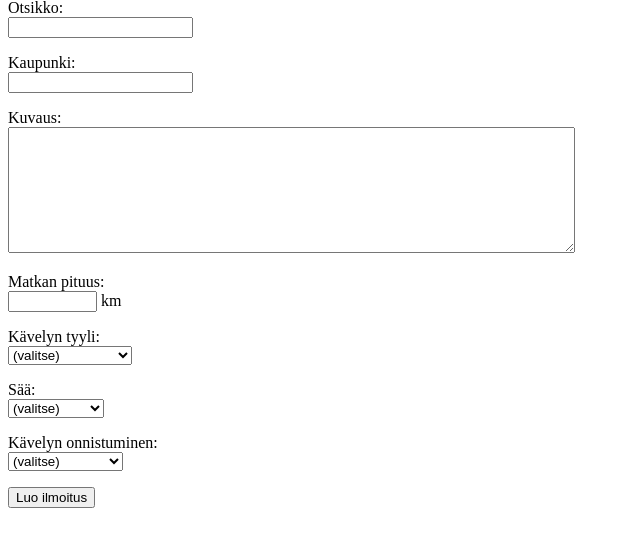
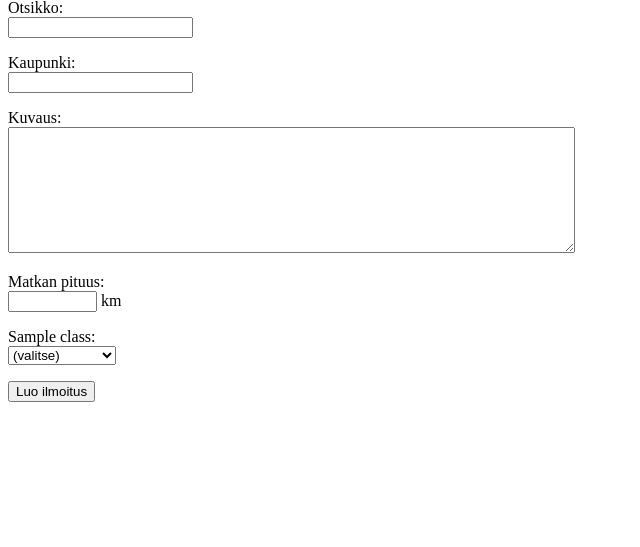
Before and after one commit to unnamant/Kavelypaivakirja, a Flask app: template templates/new_items.html in a window 1280 px wide. Shown: the part 81-628 px from the top of the page, without its empty margins (0-640 px from the left). Run offline with Flask 3, Linux system fonts and the light colour scheme; the template is opened without the code that fills it: most values are stand-ins (such as "Sample title", 1, 10 or a date in 2020).

Commit message:
Store classes in database

```diff
--- a/app.py
+++ b/app.py
@@ -38,8 +38,8 @@ def show_item(item_id):
 @app.route("/new_items")
 def new_items():
     require_login()
-
-    return render_template("new_items.html")
+    classes = items.get_all_classes()
+    return render_template("new_items.html", classes=classes)
 
 @app.route("/create_items", methods=["POST"])
 def create_items():
@@ -58,15 +58,10 @@ def create_items():
     user_id = session["user_id"]
 
     classes = []
-    section = request.form["section"]
-    if section:
-        classes.append(("Kävelyn tyyli", section))
-    weather = request.form["weather"]
-    if weather:
-        classes.append(("Sää", weather))
-    success = request.form["success"]
-    if success:
-        classes.append(("Kävelyn onnistuminen", success))
+    for entry in request.form.getlist("classes"):
+        if entry:
+            parts = entry.split(":")
+            classes.append((parts[0], parts[1]))
 
     items.add_items(title, description, distance, city, user_id, classes)
 
--- a/schema.sql
+++ b/schema.sql
@@ -13,6 +13,12 @@ CREATE TABLE items (
     user_id INTEGER REFERENCES users
 );
 
+CREATE TABLE classes (
+    id INTEGER PRIMARY KEY,
+    title TEXT,
+    value TEXT
+);
+
 CREATE TABLE item_classes (
     id INTEGER PRIMARY KEY,
     item_id INTEGER REFERENCES items,
--- a/templates/new_items.html
+++ b/templates/new_items.html
@@ -24,40 +24,17 @@
       Matkan pituus: <br />
       <input type="text" name="distance" size="8" pattern="[1-9][0-9]{0,3}" required/> km
     </p>
+    {% for class in classes %}
     <p>
-      Kävelyn tyyli: <br />
-      <select name="section">
+      {{ class }}: <br />
+      <select name="classes">
         <option value="">(valitse)</option>
-        <option value="lyhyet matkat">lyhyet matkat</option>
-        <option value="pitkät matkat">pitkät matkat</option>
-        <option value="ulkomaan matkat">ulkomaan matkat</option>
-        <option value="kotimaan matkat">kotimaan matkat</option>
-        <option value="merkitty reitti">merkitty reitti</option>
-        <option value="vaellusreitti">vaellusreitti</option>
+      {% for option in classes[class] %}
+        <option value="{{ class }}:{{ option }}">{{ option }}</option>
+      {% endfor %}
       </select>
     </p>
-    <p>
-      Sää: <br />
-      <select name="weather">
-        <option value="">(valitse)</option>
-        <option value="aurinkoinen">aurinkoinen</option>
-        <option value="sateinen">sateinen</option>
-        <option value="poutaa">poutaa</option>
-        <option value="puolipilvinen">puolipilvinen</option>
-        <option value="vaihteleva">vaihteleva</option>
-      </select>
-    </p>
-    <p>
-      Kävelyn onnistuminen: <br />
-      <select name="success">
-        <option value="">(valitse)</option>
-        <option value="erinomainen">erinomainen</option>
-        <option value="hyvä">hyvä</option>
-        <option value="huono">huono</option>
-        <option value="keskinkertainen">keskinkertainen</option>
-        <option value="vaihteleva">vaihteleva</option>
-      </select>
-    </p>
+    {% endfor %}
     <input type="submit" value="Luo ilmoitus" />
   </form>
 </body>
```
Also changed, not shown: init.sql (added, +22 -0 lines), items.py (+12 -0 lines).
